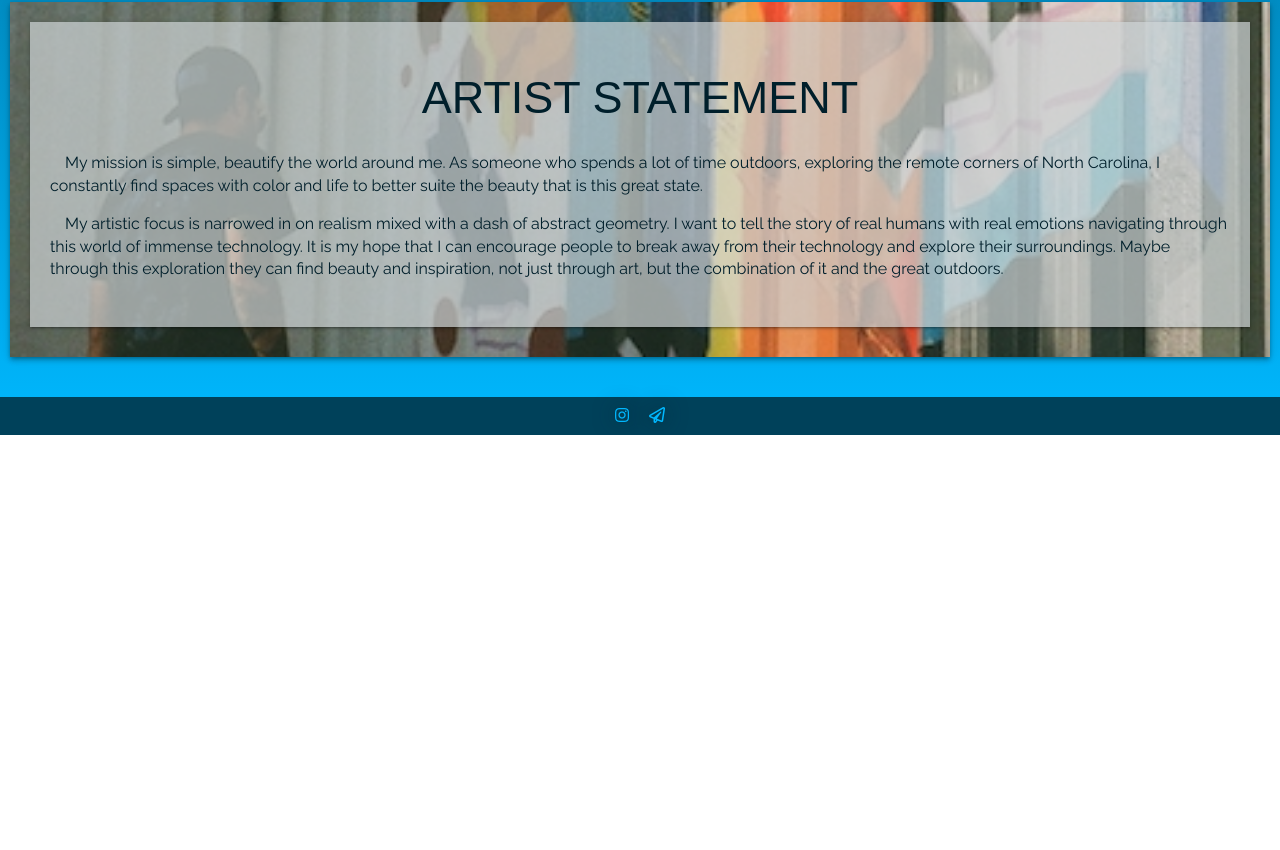
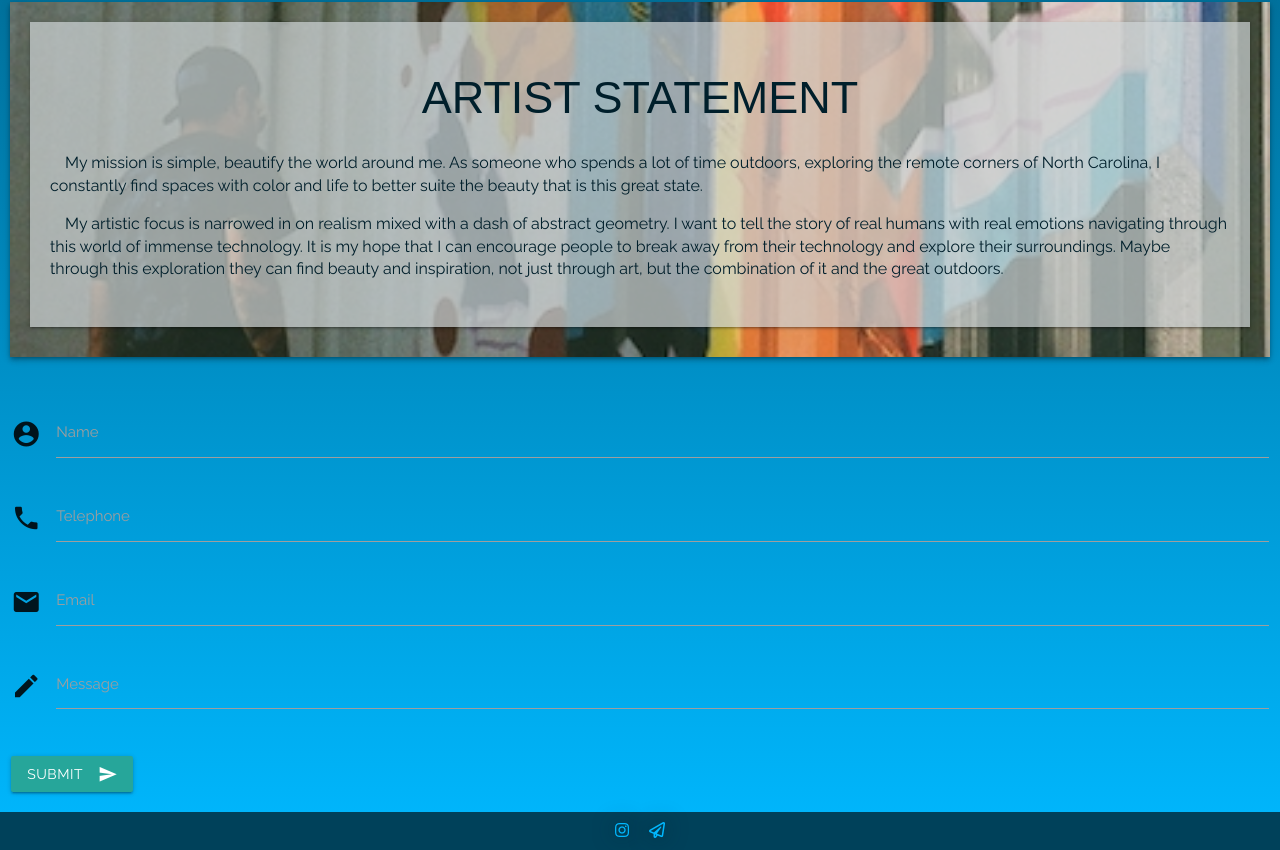
Before and after one commit to smentzer/Brian_Michelotti_Art, a plain HTML site: page index.html in a window 1280 px wide. Shown: the part 1716-2566 px from the top of the page. Before the commit the page ends 2151 px from the top, so only its background shows below. Drawn offline with nearby package versions, Linux system fonts and the light colour scheme; a web font is replaced by a local one.

Commit message:
Update index.html

```diff
--- a/index.html
+++ b/index.html
@@ -156,6 +156,37 @@
         </div>
       </section>
     </main>
+    <div class="contact-box">
+      <div class="row">
+        <form class="col s12">
+          <div class="row">
+            <div class="input-field col s12">
+              <i class="material-icons prefix">account_circle</i>
+              <input id="icon_prefix" type="text" class="validate">
+              <label for="icon_prefix">Name</label>
+            </div>
+            <div class="input-field col s12">
+              <i class="material-icons prefix">phone</i>
+              <input id="icon_telephone" type="tel" class="validate">
+              <label for="icon_telephone">Telephone</label>
+            </div>
+            <div class="input-field col s12">
+              <i class="material-icons prefix">email</i>
+              <input id="icon_email" type="email" class="validate">
+              <label for="icon_email">Email</label>
+            </div>
+            <div class="input-field col s12">
+              <i class="material-icons prefix">edit</i>
+              <textarea id="icon_prefix2" class="materialize-textarea"></textarea>
+              <label for="icon_prefix2">Message</label>
+            </div>
+          </div>
+             <button class="btn waves-effect waves-light" type="submit" name="action">Submit
+        <i class="material-icons right">send</i>
+      </button>
+        </form>
+      </div>
+    </div>
 
     <footer >
       <a href="https://www.instagram.com/hobo_husband/">
```
